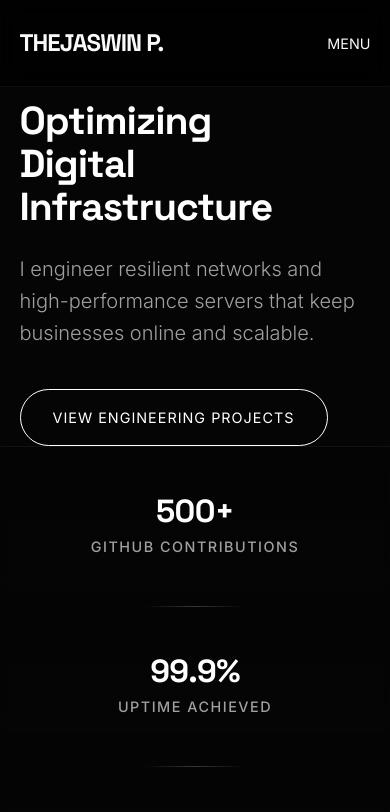
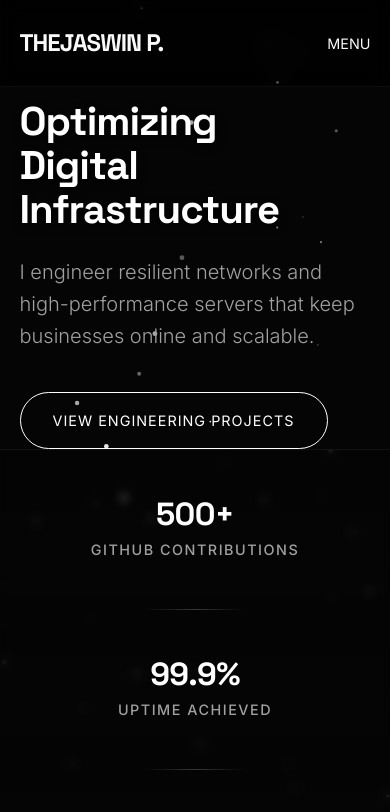
Before and after one commit to gigacat-25/Portfolio-website, a website built with Vite: page index.html in a window 390 px wide. Shown: the top 812 px of the page. Built offline with nearby package versions, Linux system fonts and the light colour scheme; no server answers.

Commit message:
partical background effect added to the mobile and fixed some bugs from console logs

```diff
--- a/index.html
+++ b/index.html
@@ -106,6 +106,10 @@
         <div class="education-item">
           <h3>Pre-University - PCME</h3>
           <p class="institution">Seshadripuram Pre-University College</p>
+        </div>
+        <div class="education-item">
+          <h3>High School (SSLC)</h3>
+          <p class="institution">Seshadripuram High School</p>
         </div>
       </div>
     </section>
@@ -322,7 +326,7 @@
     <div class="footer-content">
       <h2>Let's Connect</h2>
       <div class="contact-links">
-        <a href="mailto:thejaswinp6@gmail.com">thejaswinp6@gmail.com</a>
+        <a href="mailto:thejaswinp@aarx.space">thejaswinp@aarx.space</a>
         <a href="tel:+919845714699">+91 9845714699</a>
         <a href="https://github.com/gigacat-25" target="_blank">GitHub</a>
         <a href="https://www.linkedin.com/in/thejaswin-p" target="_blank">LinkedIn</a>
--- a/src/main.js
+++ b/src/main.js
@@ -413,13 +413,15 @@
 
 // Wait for fonts to be ready so text measurements are correct
 document.fonts.ready.then(() => {
-  // Only init particles on desktop
+  // Text particles only on desktop
   if (window.innerWidth >= 768) {
     initTextParticles();
     animateTextParticles();
-    initBgParticles();
-    animateBgParticles();
   }
+
+  // Background particles everywhere
+  initBgParticles();
+  animateBgParticles();
 
   // Fetch GitHub Stats
   fetchGitHubStats();
@@ -580,15 +582,3 @@
     }
   });
 });
-
-// Animate the text item (Cloud & Net) simply fading in
-gsap.from(".stat-text", {
-  opacity: 0,
-  y: 20,
-  duration: 1,
-  delay: 0.5,
-  scrollTrigger: {
-    trigger: "#stats",
-    start: "top 80%",
-  }
-});
--- a/src/style.css
+++ b/src/style.css
@@ -205,24 +205,44 @@
 
 @media (max-width: 768px) {
   .invisible-text {
+    display: flex;
+    /* Restore for static text */
+    flex-direction: column;
     opacity: 1;
-    /* Show text */
-    pointer-events: auto;
+    /* Make visible */
+    pointer-events: none;
+    /* Let clicks pass */
     margin-bottom: 2rem;
-    /* Extra space on mobile to prevent overlap from particle spread */
+    position: relative;
+    z-index: 2;
+    /* Above particles */
   }
 
-  #text-canvas,
+  .invisible-text span {
+    font-size: 2.5rem;
+    /* Slightly smaller for mobile if needed */
+    line-height: 1.1;
+    text-shadow: 0 4px 10px rgba(0, 0, 0, 0.8);
+    /* Strong shadow for readability */
+    color: var(--text-primary);
+  }
+
+  #text-canvas {
+    display: none;
+  }
+
   #bg-canvas {
-    display: none;
-    /* Hide particles */
+    display: block;
+    /* Show background particles */
   }
 
   .hero-section {
     padding-top: 100px;
     /* More top padding for mobile */
-    justify-content: flex-start;
-    /* Align to top to avoid bottom squash */
+    justify-content: center;
+    /* Center content since text is gone */
+    min-height: 80vh;
+    /* Adjust height */
   }
 }
 
```
